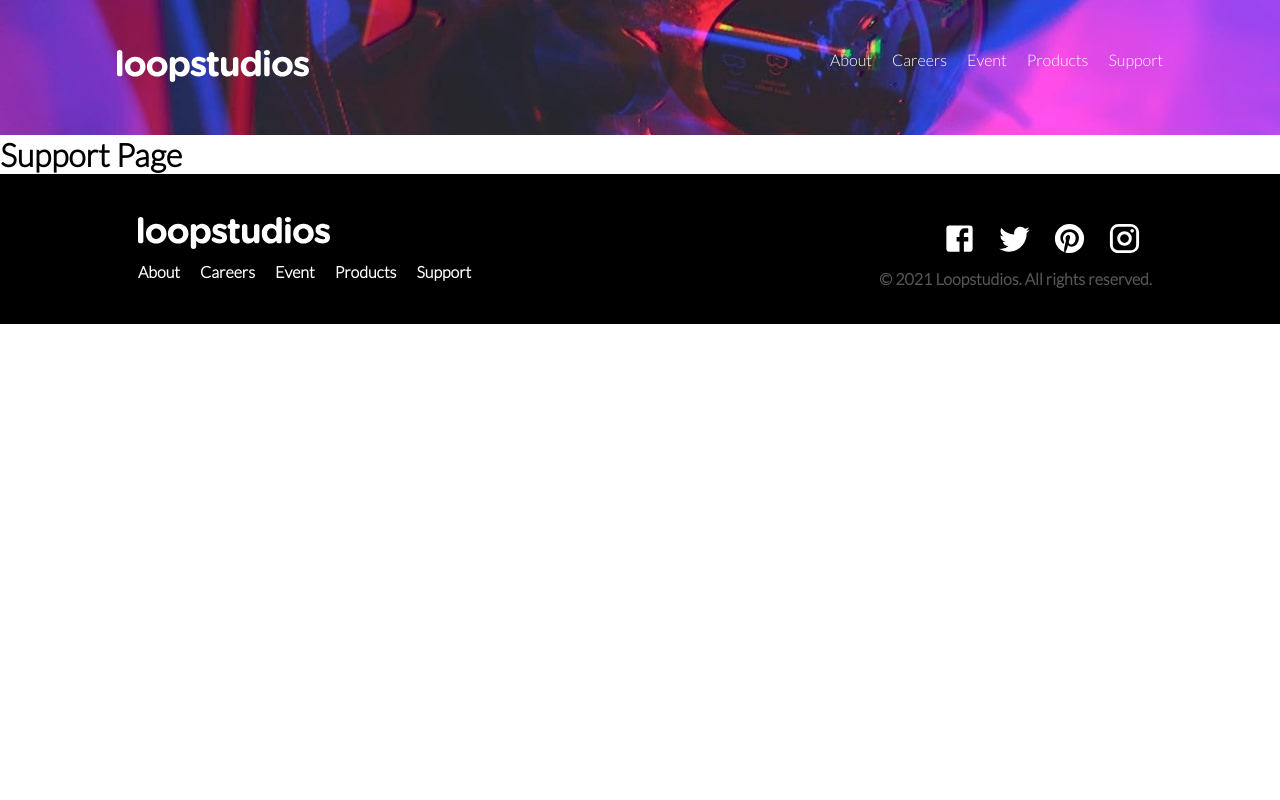
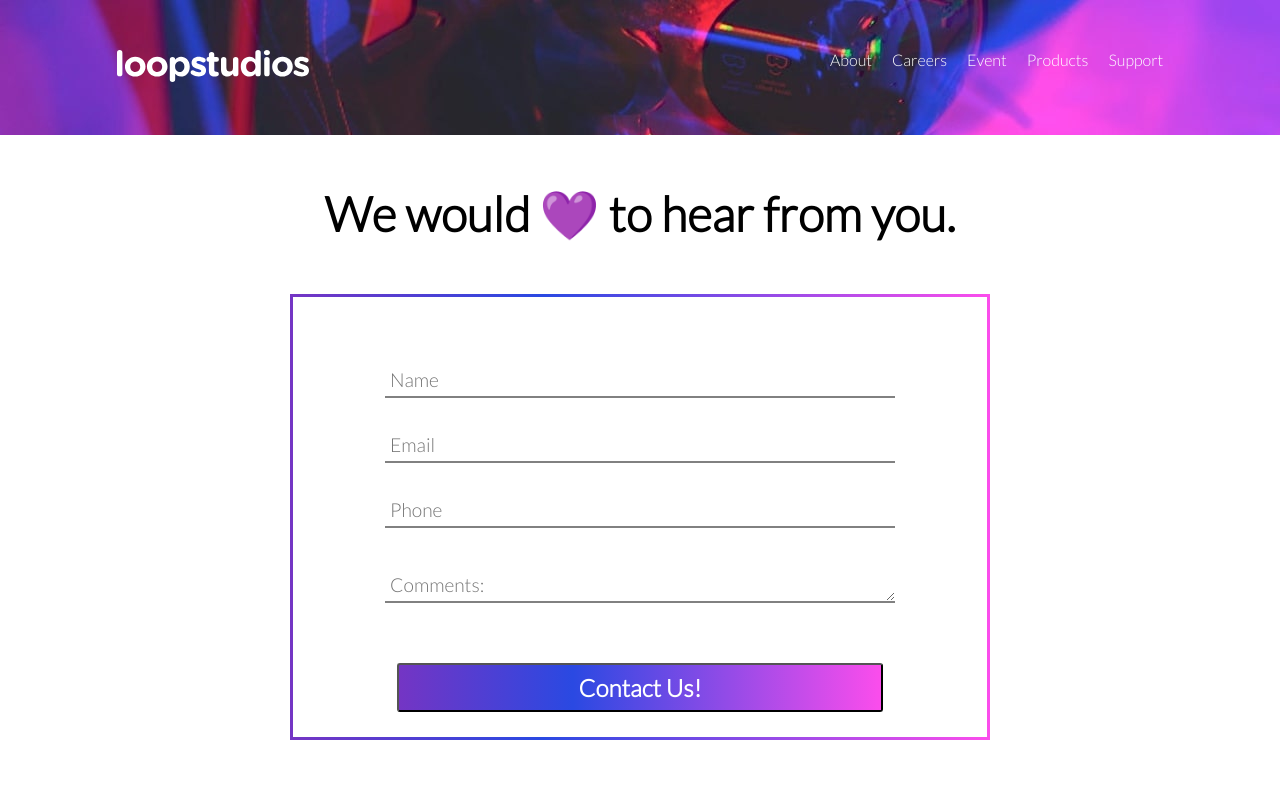
Before and after one commit to deweydc/loop-studio, a React (Create React App) app: page /support in a window 1280 px wide. Shown: the top 800 px of the page. Built offline with nearby package versions, Linux system fonts and the light colour scheme.

Commit message:
Support Page, Form layout

```diff
--- /dev/null
+++ b/src/Support.css
@@ -0,0 +1,64 @@
+/* *{
+    border: 1px solid black;
+} */
+form{
+    min-height: 50vh;
+    display: flex;
+    flex-direction: column;
+    border-style: solid;
+    border-width: 3px;
+    border-image: linear-gradient(90deg, rgba(116,53,196,1) 0%, rgba(42,73,226,1) 36%, rgba(251,77,236,1) 100%) 1;
+    justify-content: center;
+    align-items: center;
+    margin-bottom: 100px;
+    padding-top: 40px;
+}
+.support__contain{
+    max-width: 700px;
+    margin: 0 auto;
+}
+
+form > label > input{
+    padding: 5px;
+    font-size: 1.2rem;
+    /* border-radius: 10px; */
+    border: none;
+    border-bottom: 2px solid rgb(129, 129, 129);
+    width: 500px;
+}
+.support__contain > h1{
+    text-align: center;
+    margin: 50px auto;
+    font-size: 3rem;
+}
+textarea{
+    margin: 10px auto 30px;
+    width: 500px;
+    border: none;
+    border-bottom: 2px solid rgb(129, 129, 129);
+    padding: 5px;
+    font-size: 1.2rem;
+
+}
+form > label{
+    display: flex;
+    justify-content: start;
+    flex-direction: column;
+    margin-bottom: 30px;
+}
+
+label > span{
+    margin-bottom: 10px;
+    font-size: 1.2rem;
+}
+
+.support__btn{
+    padding: 8px;
+    width: 70%;
+    border-radius: 3px;
+    background: rgb(116,53,196);
+    background: linear-gradient(90deg, rgba(116,53,196,1) 0%, rgba(42,73,226,1) 36%, rgba(251,77,236,1) 100%);
+    color: white;
+    font-size: 1.5rem;
+    font-weight: 800;
+}
--- a/src/Support.jsx
+++ b/src/Support.jsx
@@ -1,13 +1,77 @@
+import React, { useState } from 'react';
 import Nav from './Nav';
+import './Support.css'
 
 
 function Support() {
+
+    // * state
+    const [email, setEmail] = useState("");
+    const [name, setName] = useState("");
+    const [phone, setPhone] = useState("");
+    const [comment, setComment] = useState("");
+
+
+
+    const handleSubmit = e => {
+        alert(`Thank you! Your message has been sent.`)
+        e.preventDefault();
+    }
+
+
     return (
         <div className='Products__container'>
             <div className="nav__header">
                 <Nav />
             </div>
-            <h1>Support Page</h1>
+            <div className="support__contain">
+                <h1>We would 💜 to hear from you.</h1>
+
+                <div className="form">
+                    <form onSubmit={handleSubmit}>
+                        {/* name input */}
+                        <label for="name">
+                            <input
+                                type="text"
+                                name='name'
+                                placeholder='Name'
+                                onChange={e => setName({ name: e.target.value })}
+                            />
+                        </label>
+                        {/* email input */}
+                        <label for="email">
+                            <input
+                                type="text"
+                                name='email'
+                                placeholder='Email'
+                                onChange={e => setEmail({ email: e.target.value })}
+                            />
+                        </label>
+                        {/* phone number input */}
+                        <label for="phone">
+                            <input
+                                type="text"
+                                name='phone'
+                                placeholder='Phone'
+                                onChange={e => setPhone({ phone: e.target.value })}
+                            />
+                        </label>
+
+                        <label for="comments">
+                            <textarea
+                                type='text'
+                                placeholder='Comments:'
+                                name="comments"
+                                id="comments"
+                                cols="50"
+                                rows="1"
+                                onChange={e => setComment({ comment: e.target.value })}
+                            />
+                        </label>
+                        <button type='submit' className='support__btn'>Contact Us!</button>
+                    </form>
+                </div>
+            </div>
         </div>
     )
 }
```
